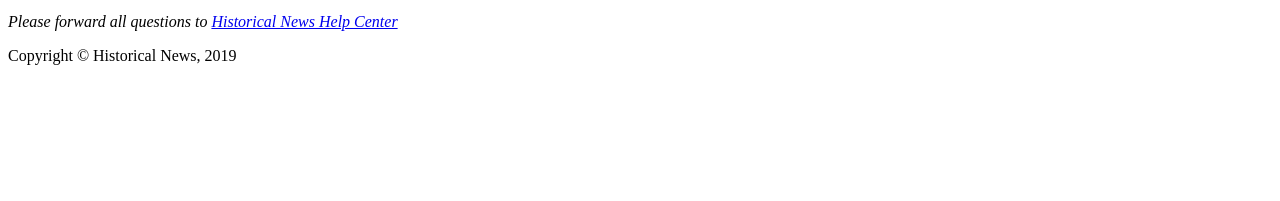
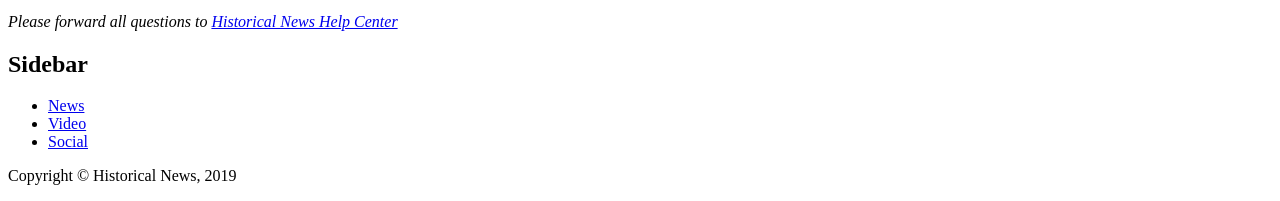
Before and after one commit to se447/semantic-html-article, a plain HTML site: page index.html in a window 1280 px wide. Shown: the part 939-1140 px from the top of the page. Before the commit the page ends 1020 px from the top, so only its background shows below. Drawn offline with Linux system fonts and the light colour scheme.

Commit message:
Created sidebar using aside element

```diff
--- a/index.html
+++ b/index.html
@@ -4,7 +4,7 @@
   <meta charset="UTF-8">
   <meta name="viewport" content="width=device-width, initial-scale=1.0">
   <meta http-equiv="X-UA-Compatible" content="ie=edge">
-  <title>Document</title>
+  <title>Engineers put Leonardo da Vinci’s bridge design to the test</title>
 </head>
 <body>
 <div> <!--container div-->
@@ -54,6 +54,17 @@
     </footer>
   </article>
 
+  <aside class='sidebar'>
+    <h2>Sidebar</h2>
+    <nav>
+      <ul>
+        <li><a href="#">News</a></li>
+        <li><a href="#">Video</a></li>
+        <li><a href="#">Social</a></li>
+      </ul>
+    </nav>
+  </aside>
+
   <footer>
     <p>Copyright &copy; Historical News, 2019</p>
   </footer>
```
